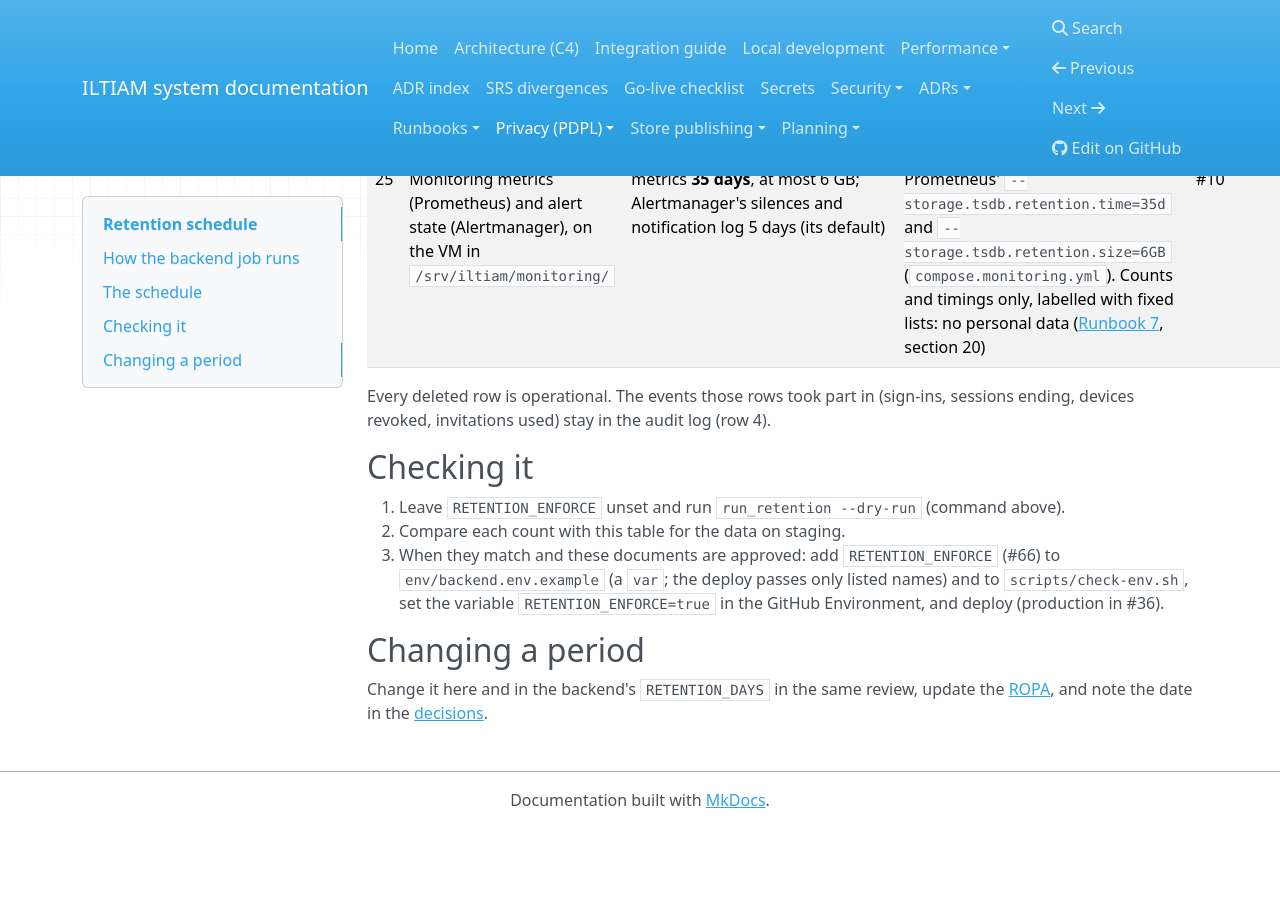
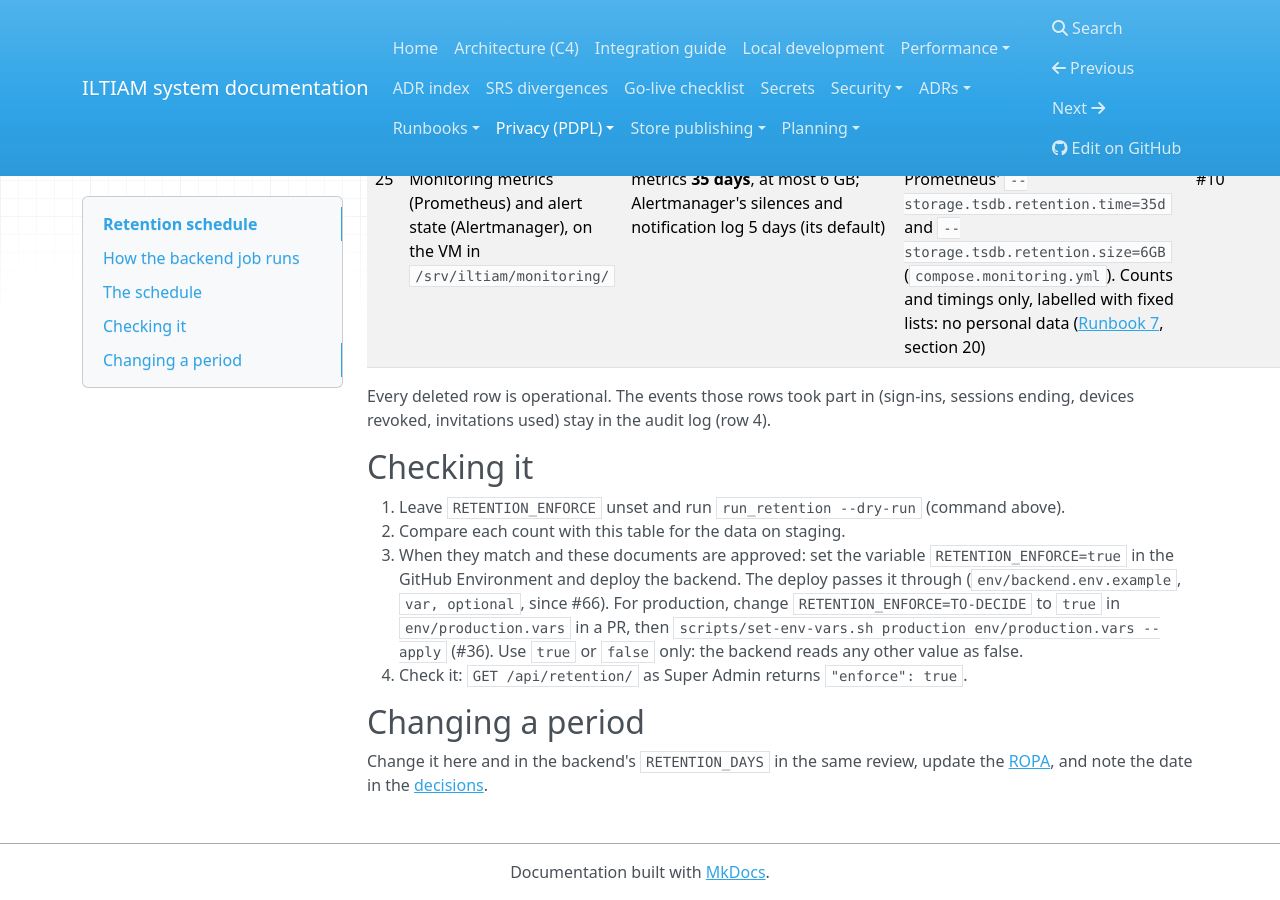
Before and after one commit to iltiam/iltiam-deployment, an MkDocs documentation site: the page built from docs/privacy/retention.md, in a window 1280 px wide and 900 px high, scrolled down 3597 px. Built offline with MkDocs 1.6.1, drawn with Linux system fonts in a browser that asks for light colours; before the commit the page ends 4425 px from its top, so only the background shows below that.

Commit message:
feat(retention): pass RETENTION_ENFORCE through the deploy (Closes #66) (#90)
- env/backend.env.example: RETENTION_ENFORCE as var, optional. Unset, it is
  left out of backend.env and the backend's retention job only counts, so
  staging is unchanged.
- env/production.vars: RETENTION_ENFORCE=TO-DECIDE, skipped by
  set-env-vars.sh; turning it on stays in #36.
- scripts/check-env.sh: the name is optional in both environments, left out
  when unset, passed through when set, and production.vars holds only true,
  false or TO-DECIDE (the backend reads any other value as false).
- docs: retention "Checking it", the privacy gaps list, Runbook 13.

```diff
--- a/docs/privacy/retention.md
+++ b/docs/privacy/retention.md
@@ -48,7 +48,8 @@ Every deleted row is operational. The events those rows took part in (sign-ins,
 
 1. Leave `RETENTION_ENFORCE` unset and run `run_retention --dry-run` (command above).
 2. Compare each count with this table for the data on staging.
-3. When they match and these documents are approved: add `RETENTION_ENFORCE` (#66) to `env/backend.env.example` (a `var`; the deploy passes only listed names) and to `scripts/check-env.sh`, set the variable `RETENTION_ENFORCE=true` in the GitHub Environment, and deploy (production in #36).
+3. When they match and these documents are approved: set the variable `RETENTION_ENFORCE=true` in the GitHub Environment and deploy the backend. The deploy passes it through (`env/backend.env.example`, `var, optional`, since #66). For production, change `RETENTION_ENFORCE=TO-DECIDE` to `true` in `env/production.vars` in a PR, then `scripts/set-env-vars.sh production env/production.vars --apply` (#36). Use `true` or `false` only: the backend reads any other value as false.
+4. Check it: `GET /api/retention/` as Super Admin returns `"enforce": true`.
 
 ## Changing a period
 
```
Also changed, not shown: docs/privacy/index.md (+1 -1 lines), docs/runbooks/13-production-environment.md (+5 -4 lines), 3 other files.
